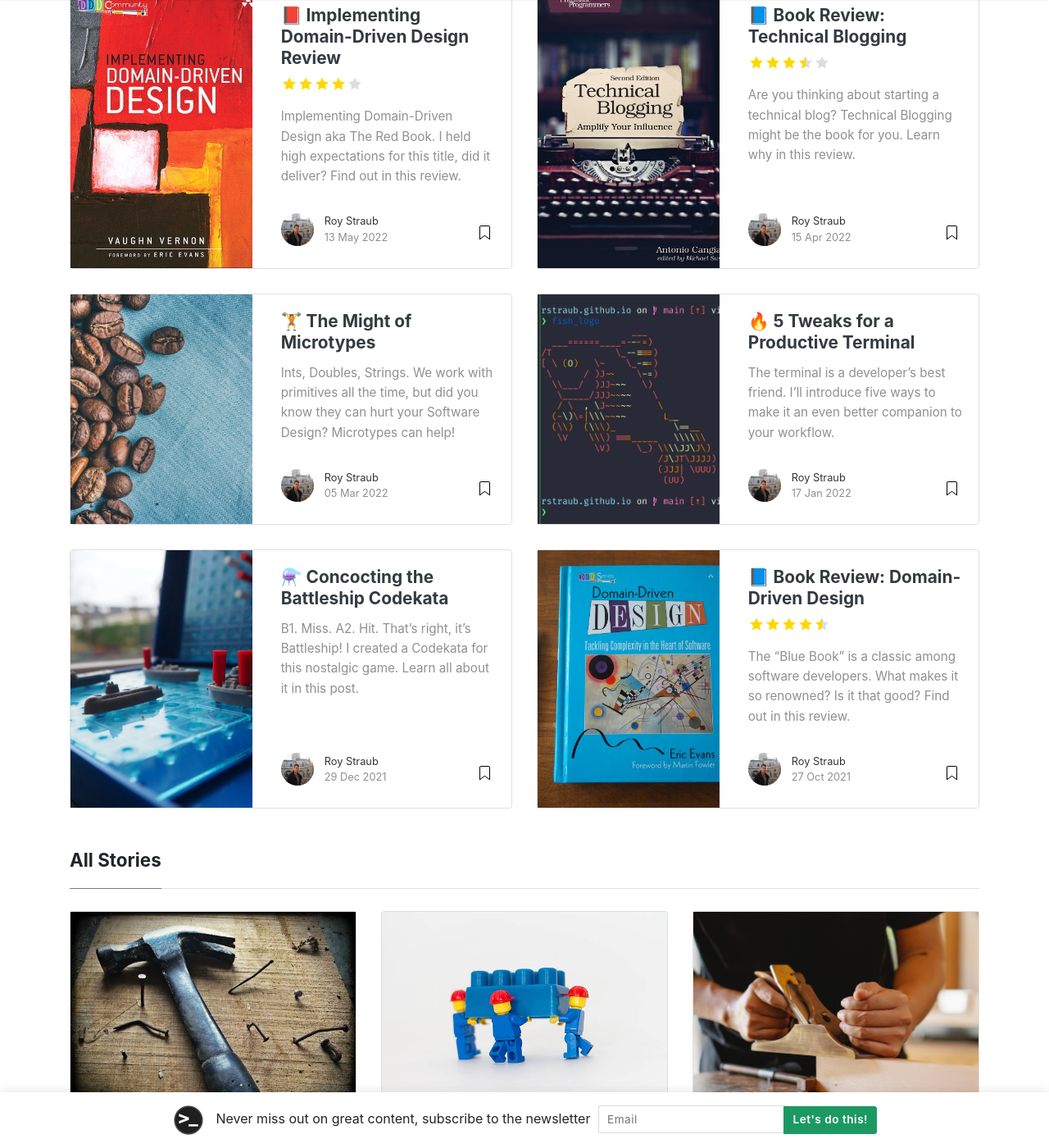
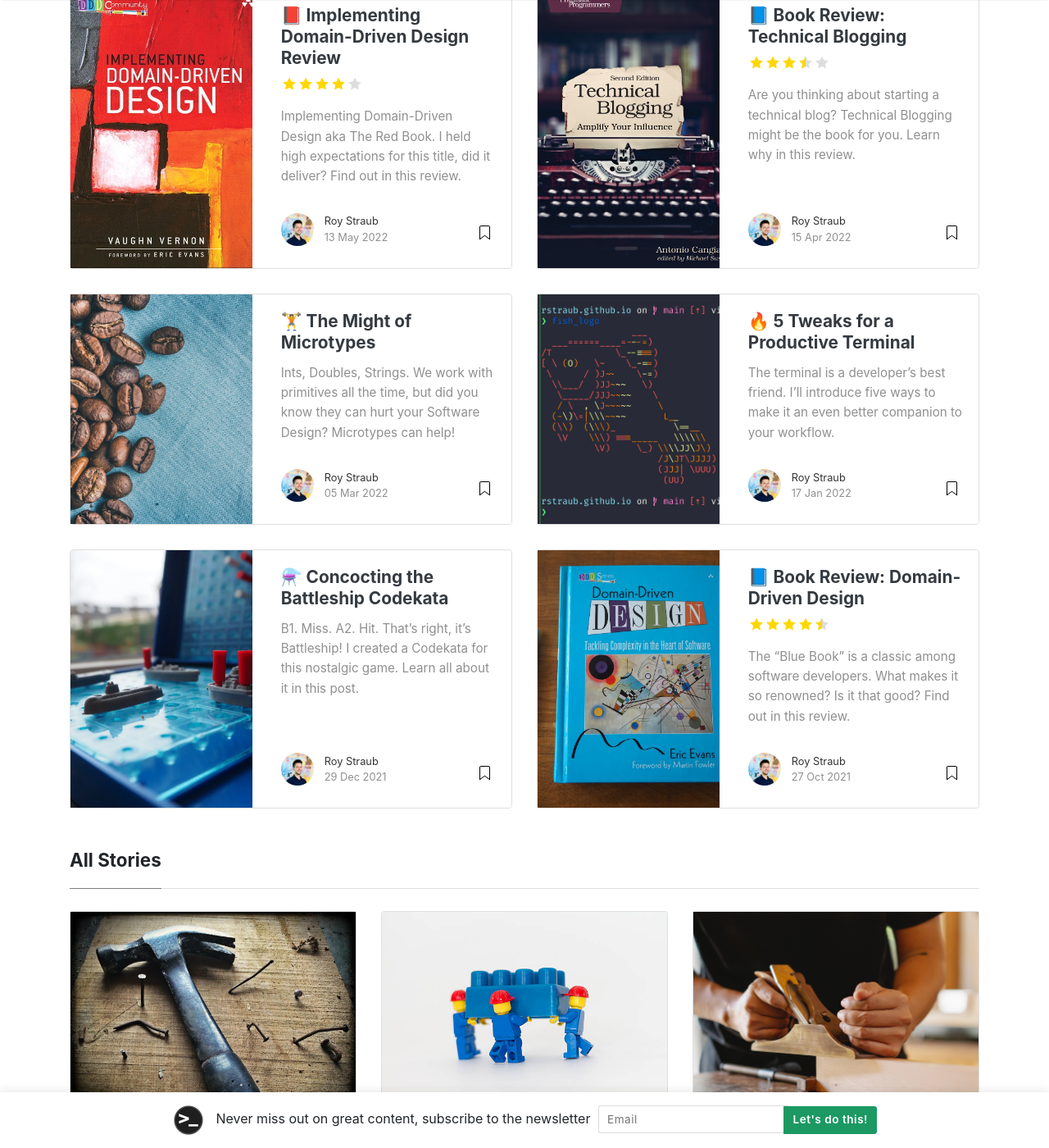
Before and after one commit to rstraub/rstraub.github.io, a Jekyll site: the page built from index.html, in a window 1280 px wide and 1400 px high, scrolled down 289 px. Shown: the whole window at 82% size. Built offline with Jekyll 4.4.1, drawn with Linux system fonts in a browser that asks for light colours; nearby versions of some CDN libraries; the list of posts is cut into pages by our own code.

Commit message:
updated author thumbnail

```diff
--- a/_config.yml
+++ b/_config.yml
@@ -29,7 +29,7 @@ authors:
   Roy Straub:
     name: Roy Straub
     display_name: Roy Straub
-    avatar: "assets/images/avatar-thumb.jpg"
+    avatar: "assets/images/avatar-square.png"
     web: /about
     twitter: https://twitter.com/CCraftr
     description: "Software Engineer @ Xebia. Passionate about Software Craftsmanship. Interested in subjects such as Clean Code, Domain Driven Design and Extreme Programming. Happily coding since 2010."
--- a/assets/css/screen.css
+++ b/assets/css/screen.css
@@ -177,8 +177,6 @@ section.recent-posts {
 }
 
 .author-thumb {
-    width: 40px;
-    height: 40px;
     margin-right: 13px;
     border-radius: 100%;
 }
@@ -187,9 +185,9 @@ section.recent-posts {
     margin-bottom: 2rem;
 }
 
-.post-top-meta .author-thumb {
-    width: 72px;
-    height: 72px;
+.meta-footer-thumb .author-thumb {
+    width: 40px;
+    height: 40px;
 }
 
 .post-top-meta.authorpage .author-thumb {
@@ -839,6 +837,12 @@ iframe {
 }
 
 @media (max-width: 768px) {
+    .author-thumb {
+        width: 72px;
+        height: 72px;
+        margin-right: 13px;
+        border-radius: 100%;
+    }
     .share {
         margin-top: 30px;
     }
```
Also changed, not shown: assets/images/avatar-square.png (added).
